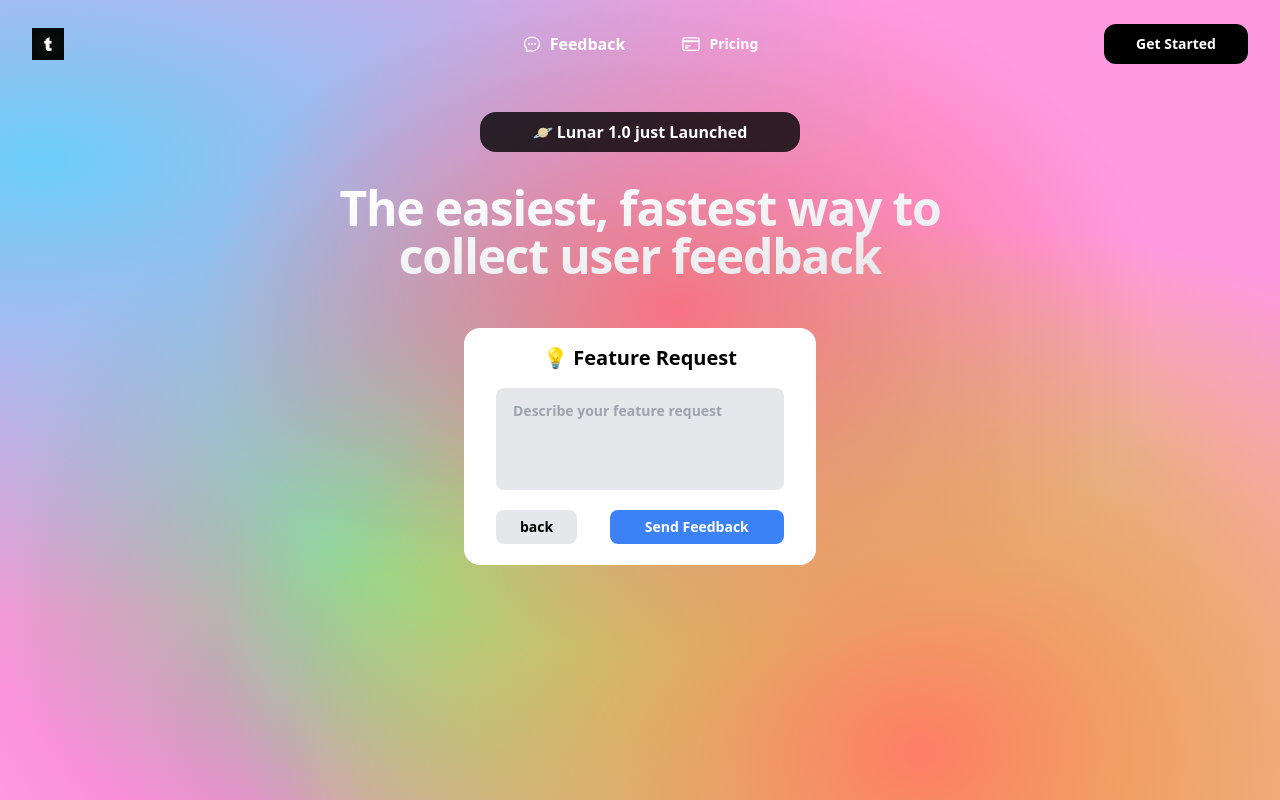
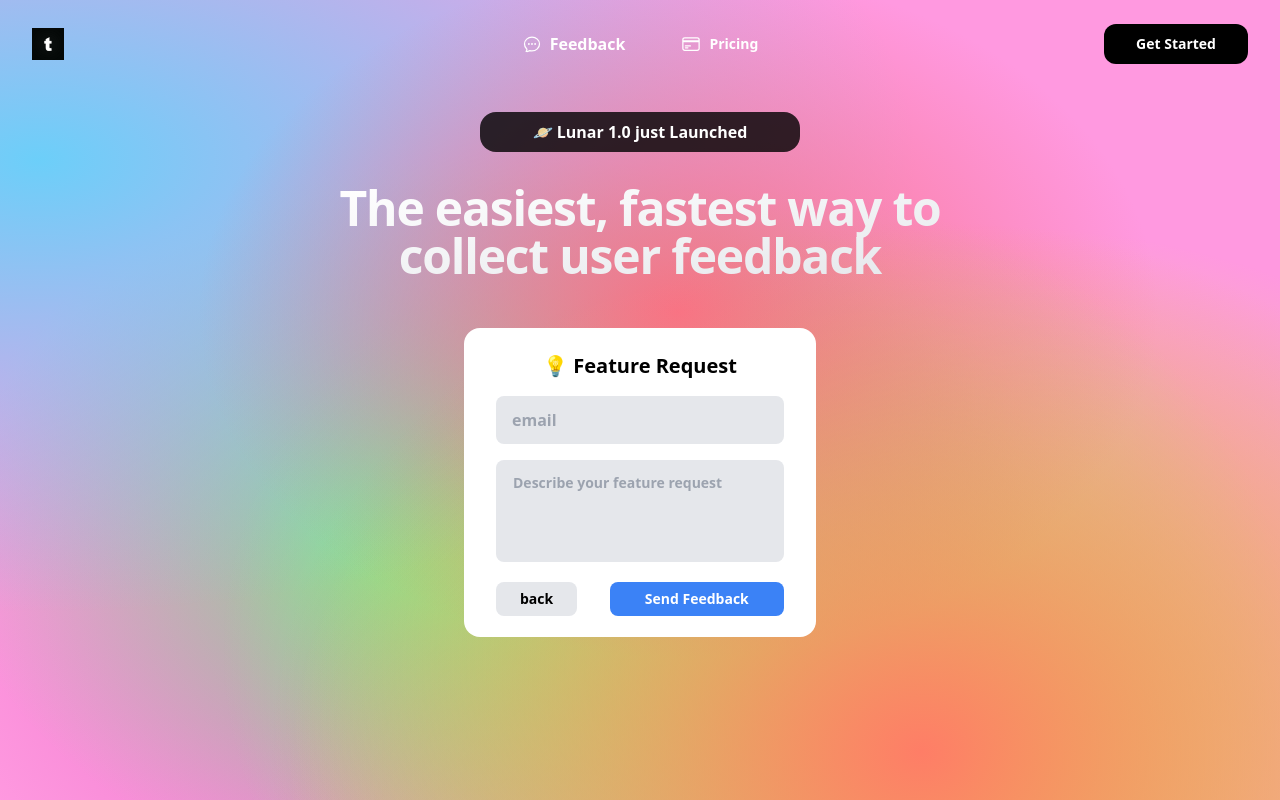
Before and after one commit to ramezj/astralics, a Next.js app in the folder client/: page / in a window 1280 px wide. Both pictures are taken after a click on the element "Feature Request". Built offline with nearby package versions, Linux system fonts and the light colour scheme; no server answers.

Commit message:
added email input

```diff
--- a/client/components/mvp/index.js
+++ b/client/components/mvp/index.js
@@ -51,7 +51,7 @@ export default function Mvp(props) {
     }
     return (
         <>
-        <div className="card w-[22rem] h-[14.8rem] bg-white rounded-2xl">
+        <div className="card w-[22rem] h-[19.3rem] bg-white rounded-2xl">
             <div className="card-body gap-y-4">
                 { step === 1 &&
                  <>
@@ -63,6 +63,9 @@ export default function Mvp(props) {
                 </span>
                 <span onClick={bugReportClick} className="rounded-lg bg-gray-200 hover:bg-gray-300 duration-300 py-4 cursor-pointer">
                     <h1 className="font-bold text-black">Bug Report</h1>
+                </span>
+                <span onClick={bugReportClick} className="rounded-lg bg-gray-200 hover:bg-gray-300 duration-300 py-4 cursor-pointer">
+                    <h1 className="font-bold text-black">Other</h1>
                 </span>
                 <a href='https://blitz-feedback.vercel.app' className=' outline-none border-none text-gray-800 text-xs hover:text-gray-950 duration-200 -mt-2'>powered by <b className='font-bold'>lunar</b></a>
                  </>
@@ -76,10 +79,11 @@ export default function Mvp(props) {
                     </div>
                     <div className='justify-center items-center justify-items-center flex'>
                         <center>
-                        <h1 className="font-extrabold text-black text-xl -mt-4 mb-4 flex float-left">{title}</h1>
+                        <h1 className="font-extrabold text-black text-xl -mt-2 mb-4 flex float-left">{title}</h1>
                         </center>
                     </div>
-                <textarea value={data} onChange={((e) => {setData(e.target.value)})} rows={3} className='resize-none bg-gray-200 text-black placeholder-gray-400 font-bold rounded-lg w-full textarea focus:outline-none' placeholder={placeholder}></textarea>
+                <input className='input bg-gray-200 focus:outline-none border-none text-black placeholder-gray-400 font-bold rounded-lg w-full' placeholder='email'></input>
+                <textarea value={data} onChange={((e) => {setData(e.target.value)})} rows={3} className='mt-4 resize-none bg-gray-200 text-black placeholder-gray-400 font-bold rounded-lg w-full textarea focus:outline-none' placeholder={placeholder}></textarea>
                 </center>
                 <div className='mt-[0.35rem]'>
                 <button onClick={(() => {setStep(step-1)})}
@@ -103,7 +107,7 @@ export default function Mvp(props) {
                 step === 3 &&
                 <>
                 <div className='flex justify-center items-center content-center align-middle'>
-                    <h1 className='text-xl font-bold align-middle flex'>Feedback Received Successfully 🎉</h1>
+                    <h1 className='text-xl font-bold align-middle flex text-black'>Feedback Received Successfully 🎉</h1>
                 </div>
                 </>
                 }
```
